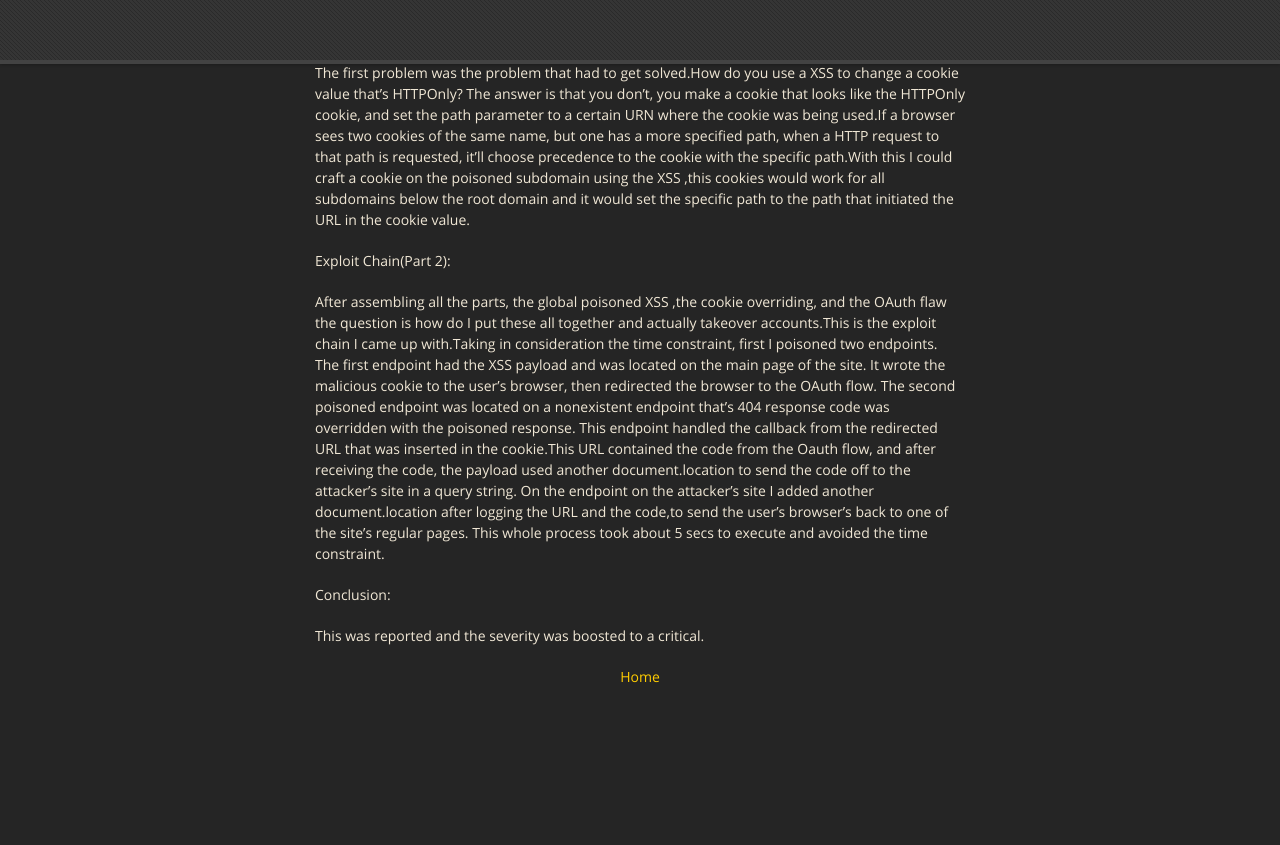
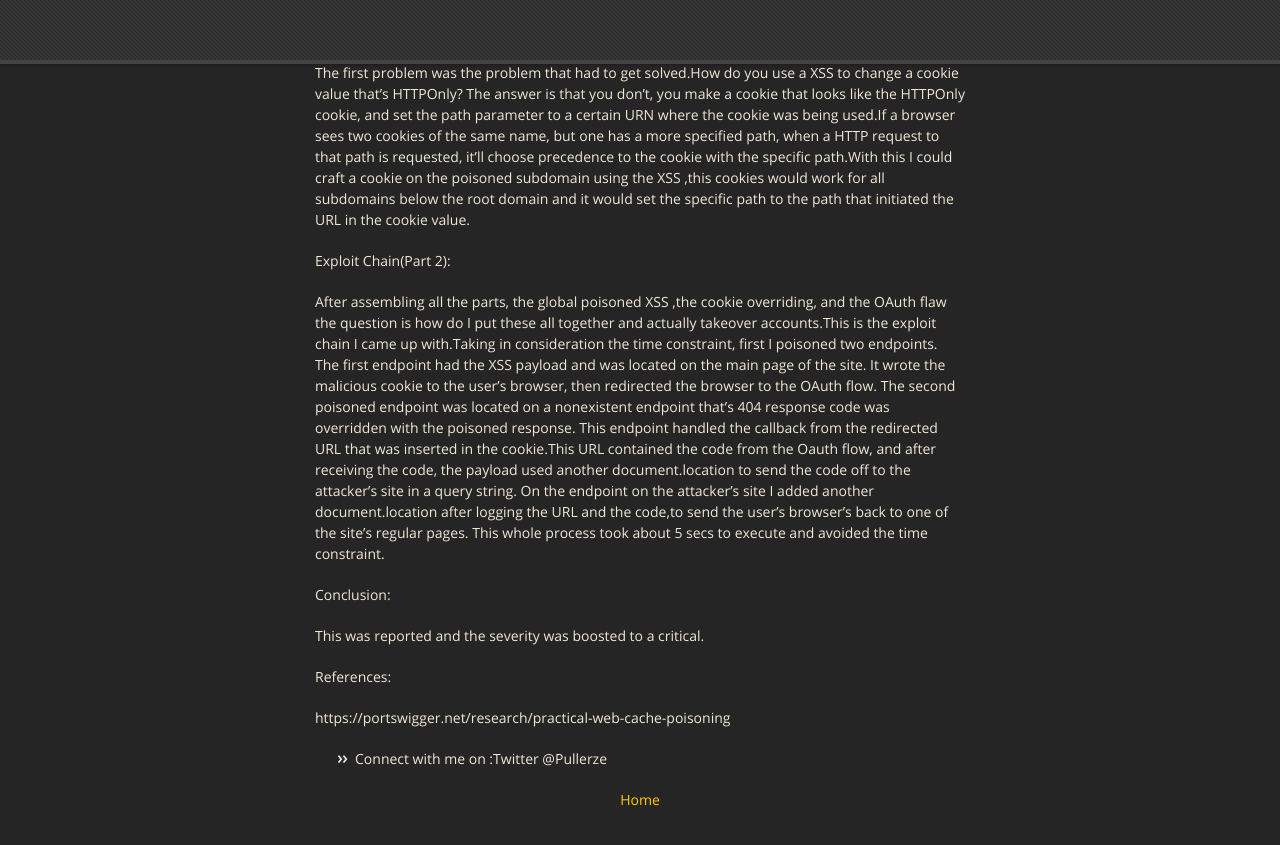
Before and after one commit to jsecu/jsecu.github.io, a Jekyll site: the page built from _posts/2020-11-9-poisoning.md, in a window 1280 px wide and 900 px high, scrolled down 2737 px. Shown: the top 845 px of the window. Built offline with Jekyll 4.4.1, drawn with Linux system fonts in a browser that asks for light colours; before the commit the page ends 3514 px from its top, so only the background shows below that.

Commit message:
Web-CACHE-POISONING

```diff
--- a/_posts/2020-11-9-poisoning.md
+++ b/_posts/2020-11-9-poisoning.md
@@ -36,3 +36,14 @@ After assembling all the parts, the global poisoned XSS ,the cookie overriding,
 Conclusion:
 
 This was reported and the severity was boosted to a critical.
+
+References:
+
+https://portswigger.net/research/practical-web-cache-poisoning
+
+
+
+
+
+
+- Connect with me on :Twitter @Pullerze
```
